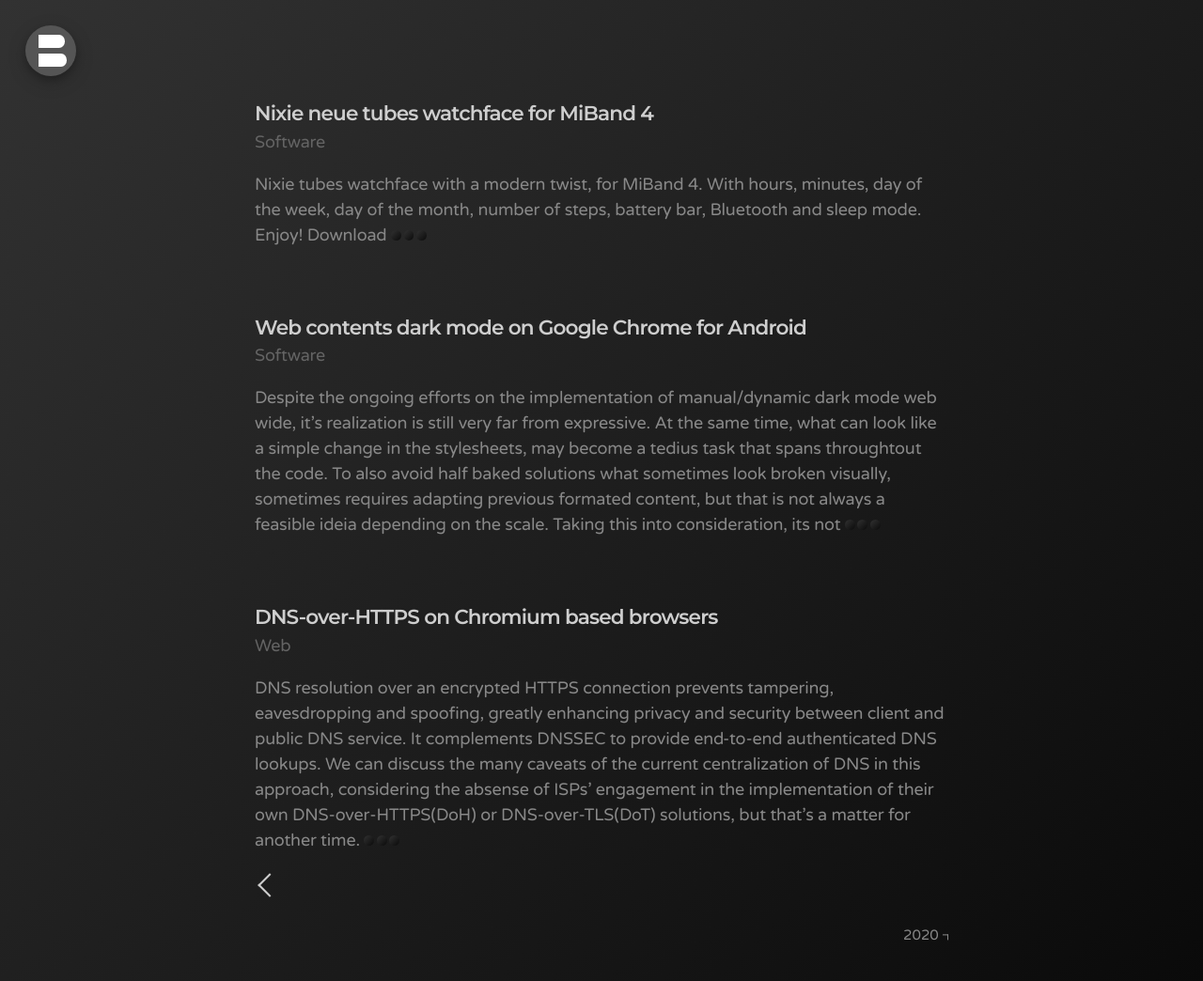
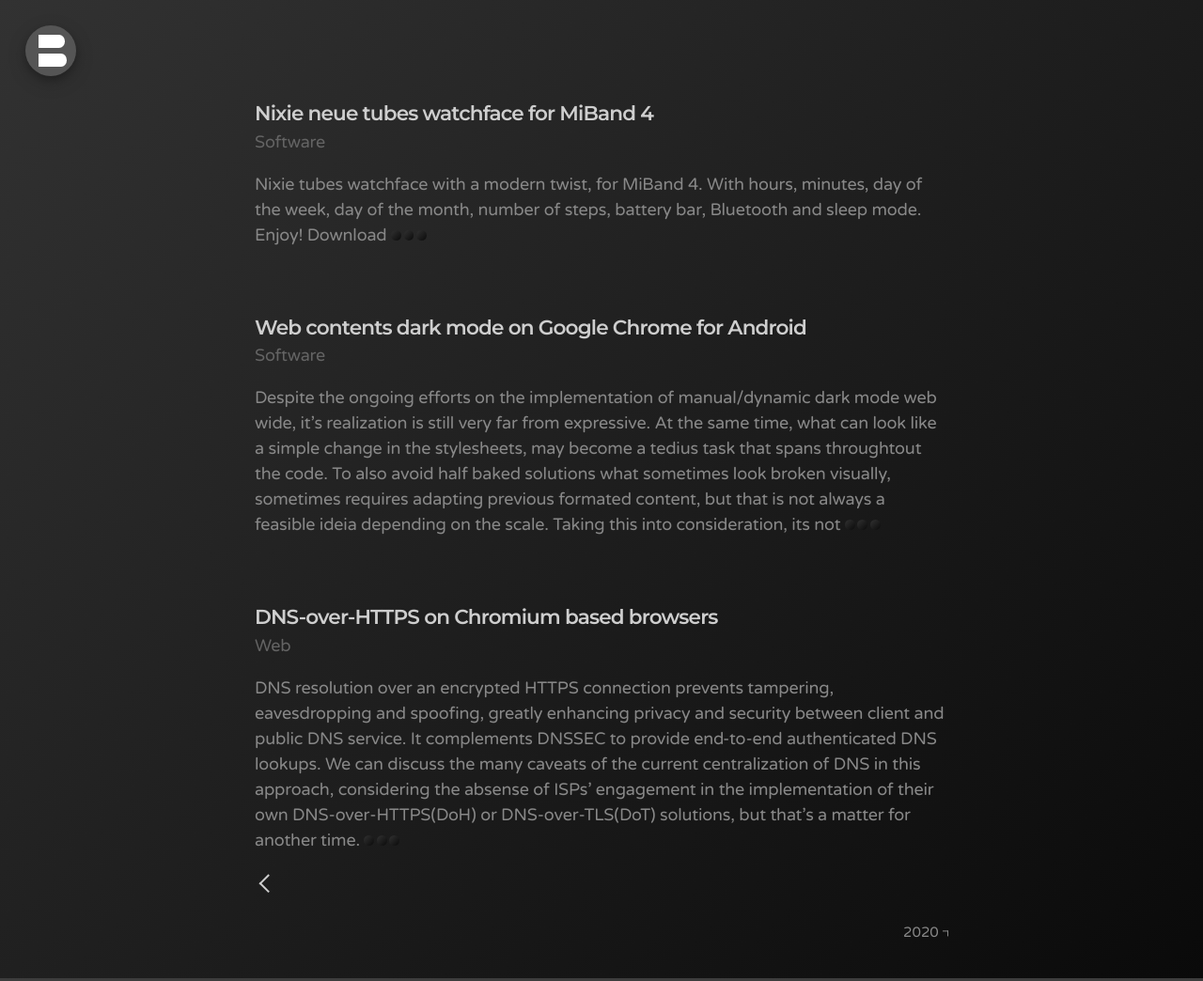
Before and after one commit to bonina/bonina.github.io, a Jekyll site: the page built from index.html, in a window 1280 px wide. Shown: the whole page at 94% size. Built offline with Jekyll 4.4.1, drawn with Linux system fonts in a browser that asks for light colours; the list of posts is cut into pages by our own code.

Commit message:
Update _pagination.scss

```diff
--- a/_sass/_pagination.scss
+++ b/_sass/_pagination.scss
@@ -38,8 +38,8 @@
 }
 
 a.right {
-  height: 1rem;
-  width: 1rem;
+  height: 0.8rem;
+  width: 0.8rem;
   border: solid #cecece;
   border-width: 0 0.15rem 0.15rem 0;
   //display: inline-block;
@@ -50,8 +50,8 @@
 }
 
 a.left {
-  height: 1rem;
-  width: 1rem;
+  height: 0.8rem;
+  width: 0.8rem;
   border: solid #cecece;
   border-width: 0 0.15rem 0.15rem 0;
   //display: inline-block;
@@ -63,9 +63,9 @@
 
 a.right:hover, a.left:hover {
   //max-height: 8px;
-  -ms-transform: scale(1.25);
-  -webkit-transform: scale(1.25);
-  transform: scale(1.25);
+  -ms-transform: scale(1.35);
+  -webkit-transform: scale(1.35);
+  transform: scale(1.35);
   border: solid #c74438;
   border-radius: 50%;
   border-width: 0.1rem;
```
